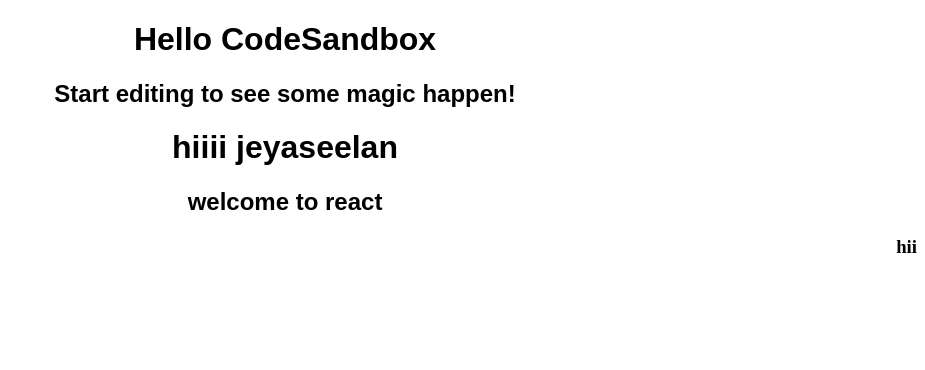
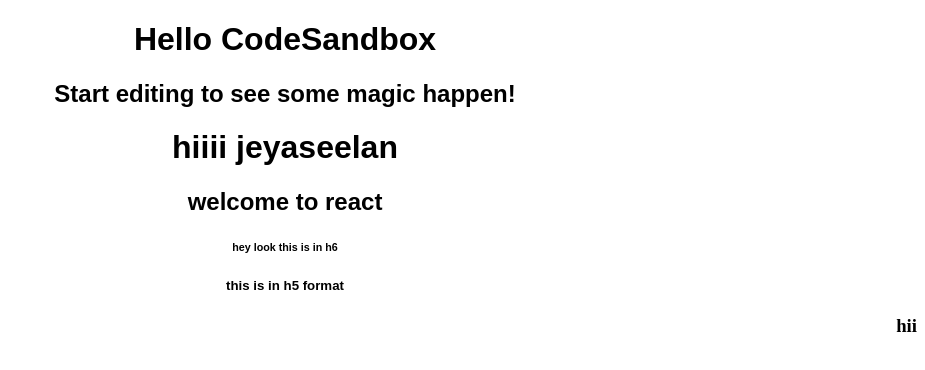
Before and after one commit to JEYASEELAN-2399/React, a React (Create React App) app: page / in a window 1280 px wide. Shown: the top 370 px of the page, without its empty margins (355-1280 px from the left). Built offline with nearby package versions, Linux system fonts and the light colour scheme.

Commit message:
Update 2 files

```diff
--- a/src/App.js
+++ b/src/App.js
@@ -1,5 +1,6 @@
 import "./styles.css";
 import Jeii from "./Head";
+import Foot, { Foot_1 } from "./Footer";
 
 export default function App() {
   return (
@@ -8,6 +9,8 @@
         <h1>Hello CodeSandbox</h1>
         <h2>Start editing to see some magic happen!</h2>
         <Jeii />
+        <Foot />
+        <Foot_1 />
       </div>
       <h3 id="heading">hii</h3>
     </>
--- /dev/null
+++ b/src/Footer.js
@@ -0,0 +1,7 @@
+export default function Foot() {
+  return <h6>hey look this is in h6 </h6>;
+}
+
+export function Foot_1() {
+  return <h5>this is in h5 format</h5>;
+}
```
